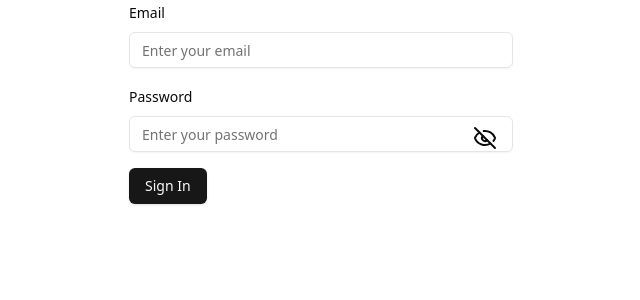
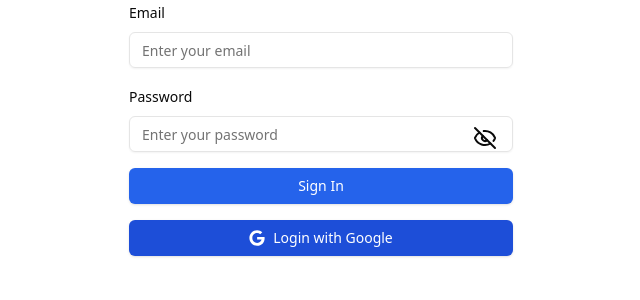
Before and after one commit to habib33-3/prep-master-frontend, a React (Vite) app: page /sign-in in a window 1280 px wide. Shown: the top 300 px of the page, without its empty margins (319-959 px from the left). Built offline with nearby package versions, Linux system fonts and the light colour scheme; no server answers.

Commit message:
added google login

```diff
--- a/package.json
+++ b/package.json
@@ -25,6 +25,7 @@
     "react": "^18.3.1",
     "react-dom": "^18.3.1",
     "react-hook-form": "^7.54.2",
+    "react-icons": "^5.4.0",
     "react-router": "^7.1.1",
     "sonner": "^1.7.1",
     "tailwind-merge": "^2.6.0",
--- a/src/components/LoadingButton.tsx
+++ b/src/components/LoadingButton.tsx
@@ -1,4 +1,4 @@
-import type { ButtonHTMLAttributes } from "react";
+import type { ButtonHTMLAttributes, ReactNode } from "react";
 
 import { Loader2 } from "lucide-react";
 
@@ -8,24 +8,39 @@ import { Button } from "./ui/button";
 
 interface Props extends ButtonHTMLAttributes<HTMLButtonElement> {
   loading: boolean;
-  title: string;
+  title?: string;
+  children?: ReactNode;
 }
 
 const LoadingButton = ({
   disabled = false,
   loading,
   title,
+  children,
   className,
   type = "button",
   ...props
 }: Props) => (
   <Button
     {...props}
-    className={cn("flex items-center", className)}
+    className={cn(
+      "flex items-center justify-center rounded-md px-4 py-2 font-medium transition-all",
+      "w-full text-center focus:outline-none focus:ring-2 focus:ring-offset-2",
+      disabled || loading
+        ? "cursor-not-allowed bg-gray-400 text-gray-200"
+        : "bg-blue-600 text-white hover:bg-blue-700",
+      className
+    )}
     disabled={disabled || loading}
     type={type}
   >
-    {loading ? <Loader2 className="mr-2 size-4 animate-spin" /> : title}
+    {loading ? (
+      <div className="flex items-center justify-center">
+        <Loader2 className="animate-spin" />
+      </div>
+    ) : (
+      children || title
+    )}
   </Button>
 );
 
--- /dev/null
+++ b/src/components/forms/GoogleLoginButton.tsx
@@ -0,0 +1,39 @@
+import { useState } from "react";
+
+import { useAuth } from "@/providers/AuthProvider";
+import { FaGoogle } from "react-icons/fa";
+import { toast } from "sonner";
+
+import LoadingButton from "../LoadingButton";
+
+const GoogleLoginButton = () => {
+  const { googleLogin } = useAuth();
+  const [isLoading, setIsLoading] = useState(false);
+
+  const handleGoogleLogin = async () => {
+    try {
+      setIsLoading(true);
+      await googleLogin();
+      toast.success("Signed in successfully");
+    } catch (error) {
+      console.error("Error during Google login:", error);
+      toast.error("Google login failed. Please try again.");
+    } finally {
+      setIsLoading(false);
+    }
+  };
+
+  return (
+    <LoadingButton
+      loading={isLoading}
+      onClick={handleGoogleLogin}
+      className="block w-full bg-blue-700"
+    >
+      <span className="flex items-center justify-center gap-2">
+        <FaGoogle /> Login with Google
+      </span>
+    </LoadingButton>
+  );
+};
+
+export default GoogleLoginButton;
--- a/src/components/forms/SignInForm.tsx
+++ b/src/components/forms/SignInForm.tsx
@@ -10,6 +10,7 @@ import {
   FormMessage,
 } from "../ui/form";
 import { Input } from "../ui/input";
+import GoogleLoginButton from "./GoogleLoginButton";
 import PasswordField from "./PasswordField";
 
 const SignInForm = () => {
@@ -53,6 +54,7 @@ const SignInForm = () => {
           />
         </form>
       </Form>
+      <GoogleLoginButton />
     </div>
   );
 };
--- a/src/components/forms/SignUpForm.tsx
+++ b/src/components/forms/SignUpForm.tsx
@@ -10,6 +10,7 @@ import {
   FormMessage,
 } from "../ui/form";
 import { Input } from "../ui/input";
+import GoogleLoginButton from "./GoogleLoginButton";
 import PasswordField from "./PasswordField";
 
 const SignUpForm = () => {
@@ -65,6 +66,7 @@ const SignUpForm = () => {
           />
         </form>
       </Form>
+      <GoogleLoginButton />
     </div>
   );
 };
--- a/src/components/shared/Navbar/Navbar.tsx
+++ b/src/components/shared/Navbar/Navbar.tsx
@@ -24,7 +24,7 @@ const Navbar = () => {
         <div className="hidden space-x-6 lg:flex">
           {!user ? (
             <>
-              <Link to="/login">
+              <Link to="/sign-in">
                 <Button variant="default">Login</Button>
               </Link>
               <Link to="/sign-up">
@@ -44,7 +44,7 @@ const Navbar = () => {
         {/* Mobile View */}
         <div className="lg:hidden">
           {!user ? (
-            <Link to="/login">
+            <Link to="/sign-in">
               <Button className="rounded-full bg-indigo-600 px-4 py-2 text-white hover:bg-indigo-700">
                 Login
               </Button>
--- a/src/providers/AuthProvider.tsx
+++ b/src/providers/AuthProvider.tsx
@@ -11,16 +11,17 @@ import {
 import { auth } from "@/configs/firebase.config";
 import { clearCookie, createToken, saveUser } from "@/services/api/auth";
 import {
+  GoogleAuthProvider,
   type User,
   type UserCredential,
   createUserWithEmailAndPassword,
   onAuthStateChanged,
   signInWithEmailAndPassword,
+  signInWithPopup,
   signOut,
   updateProfile,
 } from "firebase/auth";
 
-// Define the AuthContext type
 type AuthContextProps = {
   register: (
     email: string,
@@ -30,16 +31,16 @@ type AuthContextProps = {
   login: (email: string, password: string) => Promise<UserCredential>;
   logout: () => Promise<void>;
   user: User | null;
+  googleLogin: () => Promise<UserCredential>;
 };
 
-// Initialize the AuthContext
 const AuthContext = createContext<AuthContextProps | null>(null);
 
-// Define the provider component
+const googleProvider = new GoogleAuthProvider();
+
 const AuthProvider = ({ children }: { children: ReactNode }) => {
   const [currentUser, setCurrentUser] = useState<User | null>(null);
 
-  // Function to create a token for the user
   const handleCreateToken = async (email: string): Promise<void> => {
     try {
       await createToken(email);
@@ -96,7 +97,21 @@ const AuthProvider = ({ children }: { children: ReactNode }) => {
     []
   );
 
-  // Logout the current user
+  const googleLogin = useCallback(async (): Promise<UserCredential> => {
+    try {
+      const user = await signInWithPopup(auth, googleProvider);
+
+      await saveUser(user.user.email!, user.user.displayName!);
+
+      await handleCreateToken(user.user.email!);
+
+      return user;
+    } catch (error) {
+      console.error("Error during Google login:", error);
+      throw new Error("Google login failed. Please try again.");
+    }
+  }, []);
+
   const logout = async (): Promise<void> => {
     try {
       await clearCookie();
@@ -107,7 +122,6 @@ const AuthProvider = ({ children }: { children: ReactNode }) => {
     }
   };
 
-  // Monitor auth state changes
   useEffect(() => {
     const unsubscribe = onAuthStateChanged(auth, (user) => {
       setCurrentUser(user || null);
@@ -116,16 +130,16 @@ const AuthProvider = ({ children }: { children: ReactNode }) => {
     return () => unsubscribe();
   }, []);
 
-  // Memoize context values
   const authValues = useMemo(
     () => ({
       register,
       login,
       logout,
       user: currentUser,
+      googleLogin,
     }),
 
-    [currentUser, login, register]
+    [currentUser, googleLogin, login, register]
   );
 
   return (
```
